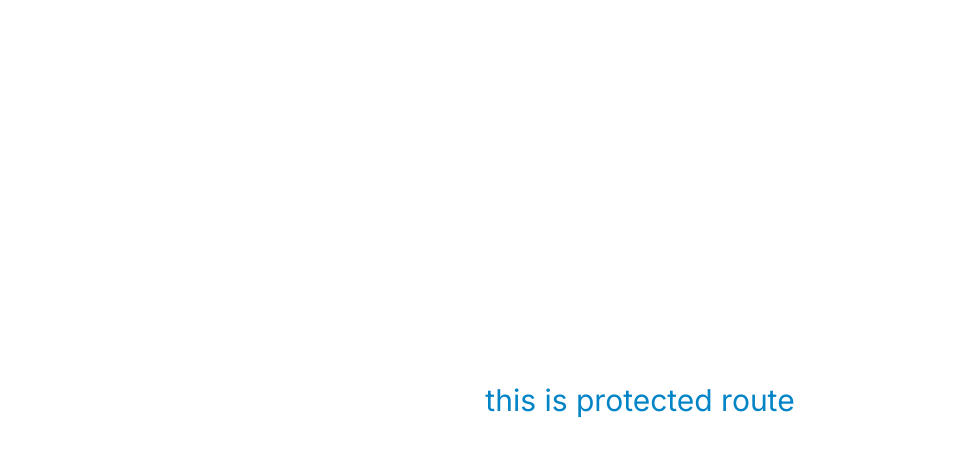
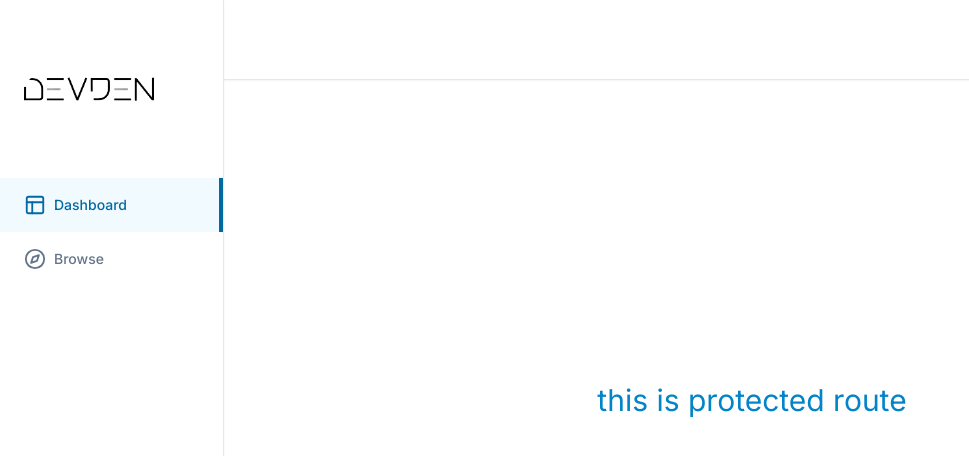
Before and after one commit to abdu11ahbaig/online-learning, a Next.js app: page / in a window 1280 px wide. Shown: the top 456 px of the page, without its empty margins (0-969 px from the left). Built offline with nearby package versions, Linux system fonts and the light colour scheme.

Commit message:
sidebar and navbar ui

```diff
--- a/app/(dashboard)/(routes)/page.tsx
+++ b/app/(dashboard)/(routes)/page.tsx
@@ -3,7 +3,6 @@
 export default function Home() {
   return (
     <div className="flex flex-col items-center justify-center min-h-screen py-2 text-3xl text-sky-600">
-      <UserButton afterSignOutUrl="/"/>
       <>this is protected route</>
     </div>
   )
--- /dev/null
+++ b/app/(dashboard)/(routes)/search/page.tsx
@@ -0,0 +1,8 @@
+
+const SearchPage = () => {
+  return (
+    <div>this is a search page</div>
+   );
+}
+
+export default SearchPage;
--- /dev/null
+++ b/app/(dashboard)/_components/Sidebar.tsx
@@ -0,0 +1,17 @@
+import Logo from "./logo";
+import { SidebarRoutes } from "./sidebar-routes";
+
+const Sidebar = () => {
+  return (
+    <div className="h-full border-r flex flex-col overflow-y-auto bg-white shadow-sm">
+      <div className="p-6">
+        <Logo/>
+      </div>
+      <div className="flex flex-col w-full">
+        <SidebarRoutes/>
+      </div>
+    </div>
+   );
+}
+
+export default Sidebar;
--- /dev/null
+++ b/app/(dashboard)/_components/logo.tsx
@@ -0,0 +1,9 @@
+import Image from "next/image";
+
+const Logo = () => {
+  return (
+    <Image height={130} width={130} alt="logo" src="/logo.png"/>
+   );
+}
+
+export default Logo;
--- /dev/null
+++ b/app/(dashboard)/_components/mobile-sidebar.tsx
@@ -0,0 +1,21 @@
+import { Menu } from "lucide-react";
+
+import {
+  Sheet,
+  SheetContent,
+  SheetTrigger
+} from '@/components/ui/sheet';
+import Sidebar from "./Sidebar";
+
+export const MobileSidebar = () => {
+  return (
+    <Sheet>
+      <SheetTrigger className="md:hidden pr-4 hover:opacity-75 transition">
+        <Menu/>
+      </SheetTrigger>
+      <SheetContent side="left" className="p-0 bg-white">
+        <Sidebar/>
+      </SheetContent>
+    </Sheet>
+  )
+}
--- /dev/null
+++ b/app/(dashboard)/_components/navbar.tsx
@@ -0,0 +1,11 @@
+import { NavbarRoutes } from "@/components/navbar-routes"
+import { MobileSidebar } from "./mobile-sidebar"
+
+export const Navbar = () => {
+  return (
+    <div className="p-4 border-b h-full flex items-center bg-white shadow-sm">
+      <MobileSidebar/>
+      <NavbarRoutes/>
+    </div>
+  )
+}
--- /dev/null
+++ b/app/(dashboard)/_components/sidebar-item.tsx
@@ -0,0 +1,51 @@
+"use client";
+
+import { cn } from "@/lib/utils";
+import { LucideIcon } from "lucide-react";
+import { usePathname, useRouter } from "next/navigation";
+
+interface SidebarItemProps{
+  icon:LucideIcon;
+  label: string;
+  href: string;
+}
+
+export const SidebarItem = ({
+  icon: Icon,
+  label,
+  href
+}: SidebarItemProps) => {
+  const pathname = usePathname();
+  const router = useRouter();
+
+  const isActive=
+  (pathname === "/" && href === "/") ||
+  pathname === href ||
+  pathname?.startsWith(`${href}/`);
+
+  const onClick = () => {
+    router.push(href);
+  }
+
+  return (
+    <button onClick={onClick} type="button" className={cn(
+      "flex items-center gap-x-2 text-slate-500 text-sm font-[500] pl-6 transition-all hover:text-slate-600 hover:bg-slate-300/20",
+      isActive && "text-sky-700 bg-sky-200/20 hover:bg-sky-200/20 hover:text=sky-700"
+    )}>
+      <div className="flex items-center gap-x-2 py-4">
+        <Icon
+        size={22}
+        className={cn(
+          "text-slate-500",
+          isActive && "text-sky-700"
+        )}
+        />
+        {label}
+      </div>
+      <div className={cn(
+        "ml-auto opacity-0 border-2 border-sky-700 h-full transition-all",
+        isActive && 'opacity-100'
+      )}/>
+    </button>
+  )
+}
--- /dev/null
+++ b/app/(dashboard)/_components/sidebar-routes.tsx
@@ -0,0 +1,32 @@
+"use client";
+
+import {Compass, Layout} from 'lucide-react'
+import { SidebarItem } from './sidebar-item';
+const guestRoutes = [
+  {
+    icon: Layout,
+    label: "Dashboard",
+    href: "/"
+  },
+  {
+    icon: Compass,
+    label: "Browse",
+    href: "/search"
+  }
+]
+
+export const SidebarRoutes = () => {
+  const routes = guestRoutes;
+  return (
+    <div className="flex flex-col w-full">
+      {routes.map((route)=> (
+        <SidebarItem
+        key= {route.href}
+        icon= {route.icon}
+        label= {route.label}
+        href= {route.href}
+        />
+      ))}
+    </div>
+   );
+}
--- /dev/null
+++ b/app/(dashboard)/layout.tsx
@@ -0,0 +1,25 @@
+import Sidebar from "./_components/Sidebar";
+import { Navbar } from "./_components/navbar";
+
+const DashBoardLayout = ({
+  children
+}:{
+  children: React.ReactNode
+}) => {
+  return (
+    <div className="h-full">
+      <div className="h-[80px] md:pl-56 fixed inset-y-0 w-full z-50">
+        <Navbar/>
+      </div>
+      <div className="hidden md:flex h-full w-56 flex-col fixed insert-y-0 z-50">
+        <Sidebar/>
+      </div>
+      <main className="md:pl-56 h-full">
+        {children}
+      </main>
+
+    </div>
+  );
+}
+
+export default DashBoardLayout;
--- /dev/null
+++ b/components/navbar-routes.tsx
@@ -0,0 +1,11 @@
+"use client";
+
+import { UserButton } from "@clerk/nextjs";
+
+export const NavbarRoutes = () => {
+  return(
+    <div className="flex gap-x-2 ml-auto">
+      <UserButton afterSignOutUrl="/"/>
+    </div>
+  )
+}
--- /dev/null
+++ b/components/ui/sheet.tsx
@@ -0,0 +1,146 @@
+"use client"
+
+import * as React from "react"
+import * as SheetPrimitive from "@radix-ui/react-dialog"
+import { cva, type VariantProps } from "class-variance-authority"
+import { X } from "lucide-react"
+
+import { cn } from "@/lib/utils"
+
+const Sheet = SheetPrimitive.Root
+
+const SheetTrigger = SheetPrimitive.Trigger
+
+const SheetClose = SheetPrimitive.Close
+
+const SheetPortal = ({
+  className,
+  ...props
+}: SheetPrimitive.DialogPortalProps) => (
+  <SheetPrimitive.Portal className={cn(className)} {...props} />
+)
+SheetPortal.displayName = SheetPrimitive.Portal.displayName
+
+const SheetOverlay = React.forwardRef<
+  React.ElementRef<typeof SheetPrimitive.Overlay>,
+  React.ComponentPropsWithoutRef<typeof SheetPrimitive.Overlay>
+>(({ className, ...props }, ref) => (
+  <SheetPrimitive.Overlay
+    className={cn(
+      "fixed inset-0 z-50 bg-background/80 backdrop-blur-sm data-[state=open]:animate-in data-[state=closed]:animate-out data-[state=closed]:fade-out-0 data-[state=open]:fade-in-0",
+      className
+    )}
+    {...props}
+    ref={ref}
+  />
+))
+SheetOverlay.displayName = SheetPrimitive.Overlay.displayName
+
+const sheetVariants = cva(
+  "fixed z-50 gap-4 bg-background p-6 shadow-lg transition ease-in-out data-[state=open]:animate-in data-[state=closed]:animate-out data-[state=closed]:duration-300 data-[state=open]:duration-500",
+  {
+    variants: {
+      side: {
+        top: "inset-x-0 top-0 border-b data-[state=closed]:slide-out-to-top data-[state=open]:slide-in-from-top",
+        bottom:
+          "inset-x-0 bottom-0 border-t data-[state=closed]:slide-out-to-bottom data-[state=open]:slide-in-from-bottom",
+        left: "inset-y-0 left-0 h-full w-3/4 border-r data-[state=closed]:slide-out-to-left data-[state=open]:slide-in-from-left sm:max-w-sm",
+        right:
+          "inset-y-0 right-0 h-full w-3/4  border-l data-[state=closed]:slide-out-to-right data-[state=open]:slide-in-from-right sm:max-w-sm",
+      },
+    },
+    defaultVariants: {
+      side: "right",
+    },
+  }
+)
+
+interface SheetContentProps
+  extends React.ComponentPropsWithoutRef<typeof SheetPrimitive.Content>,
+    VariantProps<typeof sheetVariants> {}
+
+const SheetContent = React.forwardRef<
+  React.ElementRef<typeof SheetPrimitive.Content>,
+  SheetContentProps
+>(({ side = "right", className, children, ...props }, ref) => (
+  <SheetPortal>
+    <SheetOverlay />
+    <SheetPrimitive.Content
+      ref={ref}
+      className={cn(sheetVariants({ side }), className)}
+      {...props}
+    >
+      {children}
+      <SheetPrimitive.Close className="absolute right-4 top-4 rounded-sm opacity-70 ring-offset-background transition-opacity hover:opacity-100 focus:outline-none focus:ring-2 focus:ring-ring focus:ring-offset-2 disabled:pointer-events-none data-[state=open]:bg-secondary">
+        <X className="h-4 w-4" />
+        <span className="sr-only">Close</span>
+      </SheetPrimitive.Close>
+    </SheetPrimitive.Content>
+  </SheetPortal>
+))
+SheetContent.displayName = SheetPrimitive.Content.displayName
+
+const SheetHeader = ({
+  className,
+  ...props
+}: React.HTMLAttributes<HTMLDivElement>) => (
+  <div
+    className={cn(
+      "flex flex-col space-y-2 text-center sm:text-left",
+      className
+    )}
+    {...props}
+  />
+)
+SheetHeader.displayName = "SheetHeader"
+
+const SheetFooter = ({
+  className,
+  ...props
+}: React.HTMLAttributes<HTMLDivElement>) => (
+  <div
+    className={cn(
+      "flex flex-col-reverse sm:flex-row sm:justify-end sm:space-x-2",
+      className
+    )}
+    {...props}
+  />
+)
+SheetFooter.displayName = "SheetFooter"
+
+const SheetTitle = React.forwardRef<
+  React.ElementRef<typeof SheetPrimitive.Title>,
+  React.ComponentPropsWithoutRef<typeof SheetPrimitive.Title>
+>(({ className, ...props }, ref) => (
+  <SheetPrimitive.Title
+    ref={ref}
+    className={cn("text-lg font-semibold text-foreground", className)}
+    {...props}
+  />
+))
+SheetTitle.displayName = SheetPrimitive.Title.displayName
+
+const SheetDescription = React.forwardRef<
+  React.ElementRef<typeof SheetPrimitive.Description>,
+  React.ComponentPropsWithoutRef<typeof SheetPrimitive.Description>
+>(({ className, ...props }, ref) => (
+  <SheetPrimitive.Description
+    ref={ref}
+    className={cn("text-sm text-muted-foreground", className)}
+    {...props}
+  />
+))
+SheetDescription.displayName = SheetPrimitive.Description.displayName
+
+export {
+  Sheet,
+  SheetPortal,
+  SheetOverlay,
+  SheetTrigger,
+  SheetClose,
+  SheetContent,
+  SheetHeader,
+  SheetFooter,
+  SheetTitle,
+  SheetDescription,
+}
--- a/package.json
+++ b/package.json
@@ -10,6 +10,7 @@
   },
   "dependencies": {
     "@clerk/nextjs": "^4.25.2",
+    "@radix-ui/react-dialog": "^1.0.5",
     "@radix-ui/react-slot": "^1.0.2",
     "@types/node": "20.8.2",
     "@types/react": "18.2.25",
```
Also changed, not shown: public/logo.png (added), 1 other file (tests, documents, lock files or other folders).
